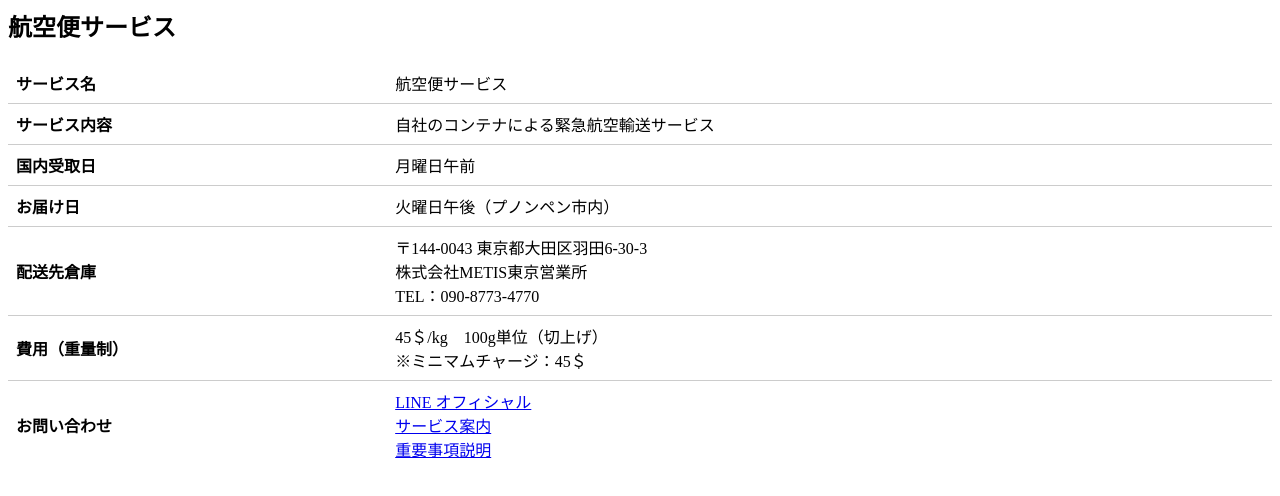
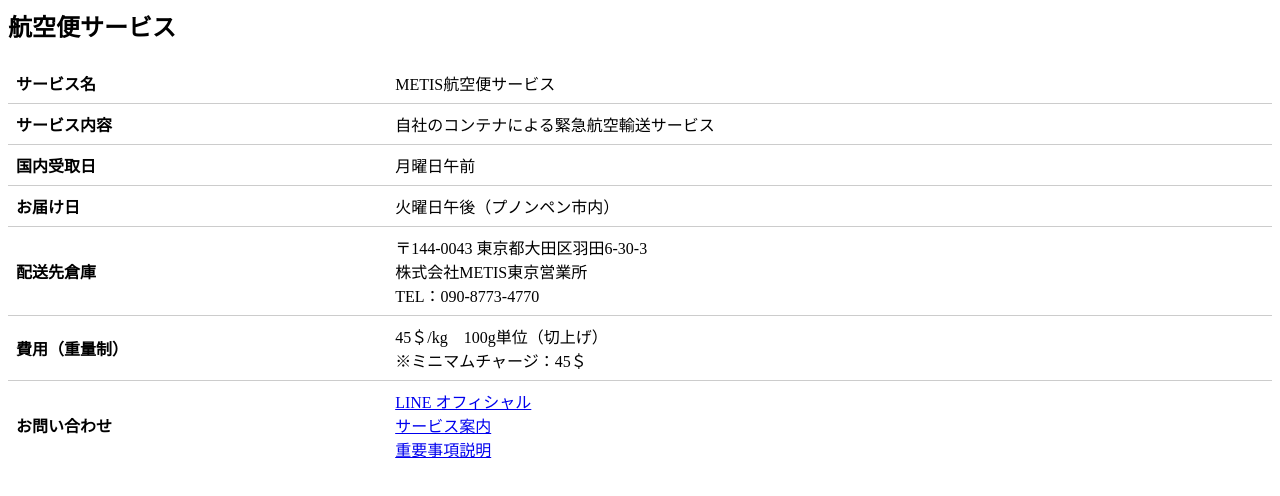
Before and after one commit to Sasuraimitsu/airmail_intro, a plain HTML site: page index.html in a window 1280 px wide. Drawn offline with Linux system fonts and the light colour scheme.

Commit message:
Update index.html

```diff
--- a/index.html
+++ b/index.html
@@ -5,7 +5,7 @@
     <table style="width: 100%; border-collapse: collapse; min-width: 320px;">
       <tr style="border-bottom: 1px solid #ccc;">
         <th style="text-align: left; padding: 8px; width: 30%;">サービス名</th>
-        <td style="padding: 8px;">航空便サービス</td>
+        <td style="padding: 8px;">METIS航空便サービス</td>
       </tr>
       <tr style="border-bottom: 1px solid #ccc;">
         <th style="text-align: left; padding: 8px;">サービス内容</th>
```
